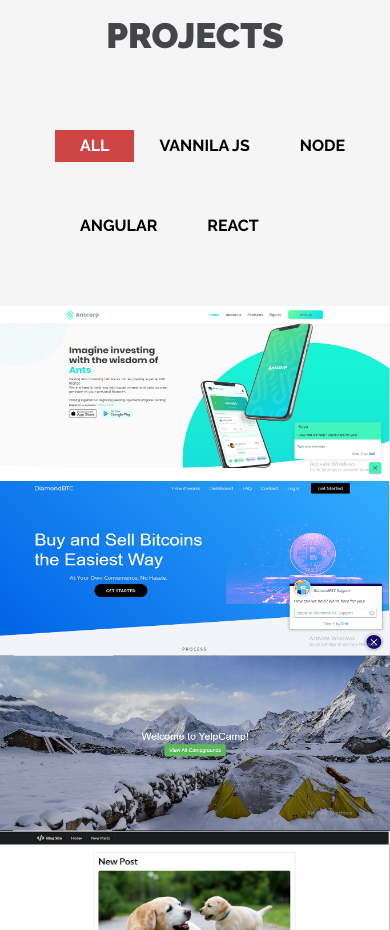
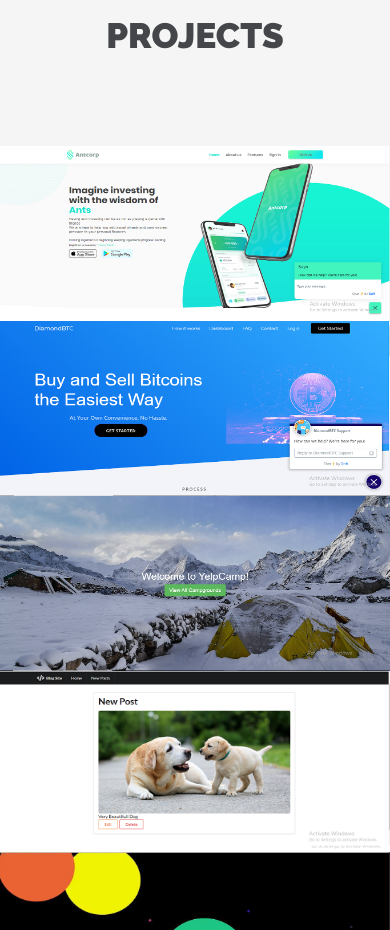
Before and after one commit to dav4thevid/angular-port-folio, an Angular app: page / in a window 390 px wide. Shown: the part 1980-2910 px from the top of the page. Built offline with nearby package versions, Linux system fonts and the light colour scheme.

Commit message:
bugfix:make project list header responsive

```diff
--- a/src/app/about/about.component.html
+++ b/src/app/about/about.component.html
@@ -185,7 +185,7 @@
     <div class="row">
       <div class="col-12 text-header d-flex justify-content-center">
         <ul>
-          <li *ngFor="let tool of tools" (click)="setTools(tool)">
+          <li class = "projects-lists-header" *ngFor="let tool of tools" (click)="setTools(tool)">
             <a [class.active]="tool === activeTool">{{ tool }}</a>
           </li>
         </ul>
--- a/src/app/about/about.component.scss
+++ b/src/app/about/about.component.scss
@@ -47,14 +47,26 @@ ul li a.active {
   transition: background-color 0.7s ;
 }
 
+@media only screen and (max-width: 600px) {
+  .projects-lists-header {
+    // display: none;
+    font-size: 10px ;
+    margin: 2px 2px 2px 2px;
+
+  }
+}
+
+@media only screen and (max-width: 520px) {
+  .projects-lists-header {
+    display: none;
+  }
+}
+
+
 a{
   font-weight: bolder;
 }
 
-// .img-fluid {
-//   max-width:300px;
-//   height:auto
-// }
 
 .icons {
   width:75px;
```
